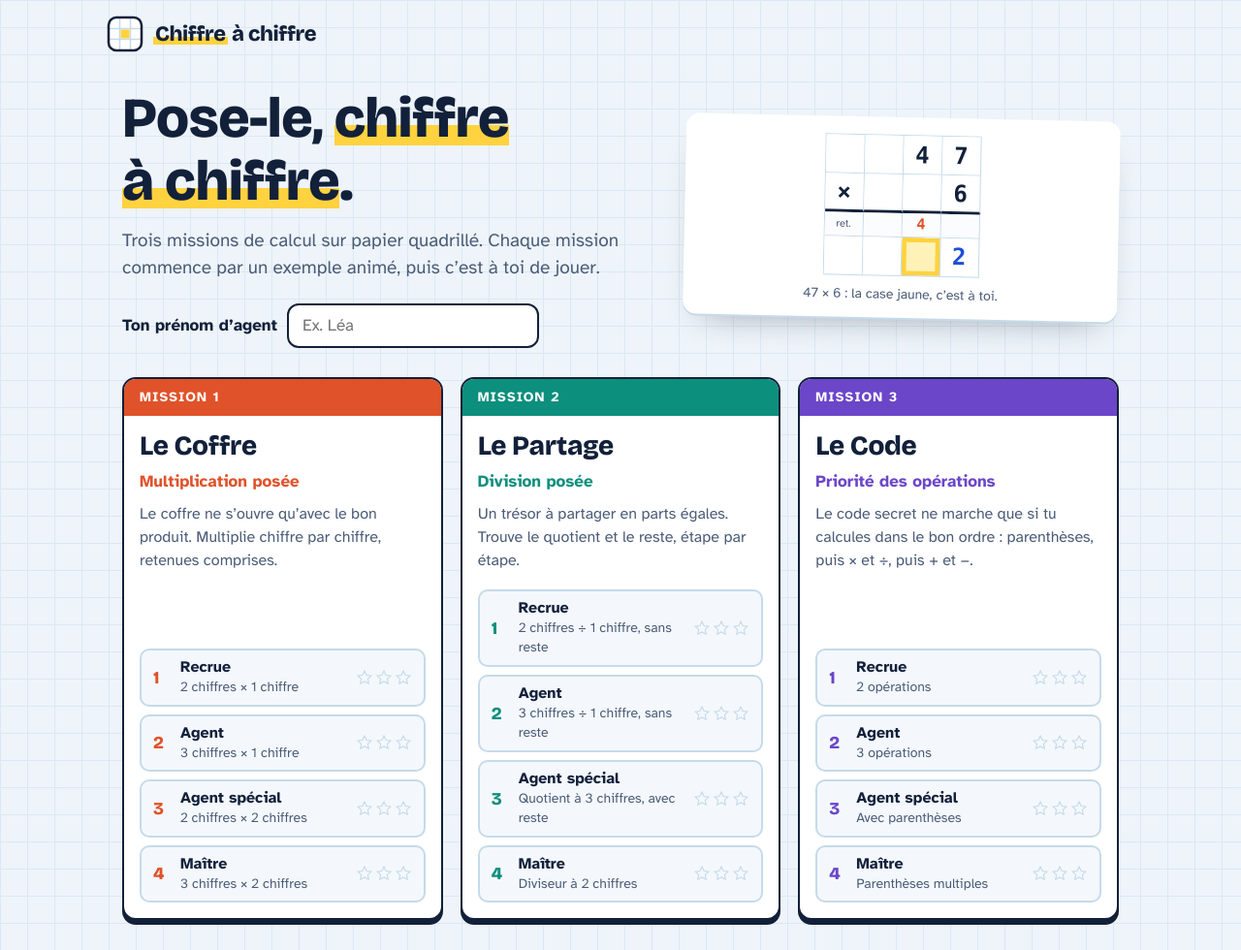
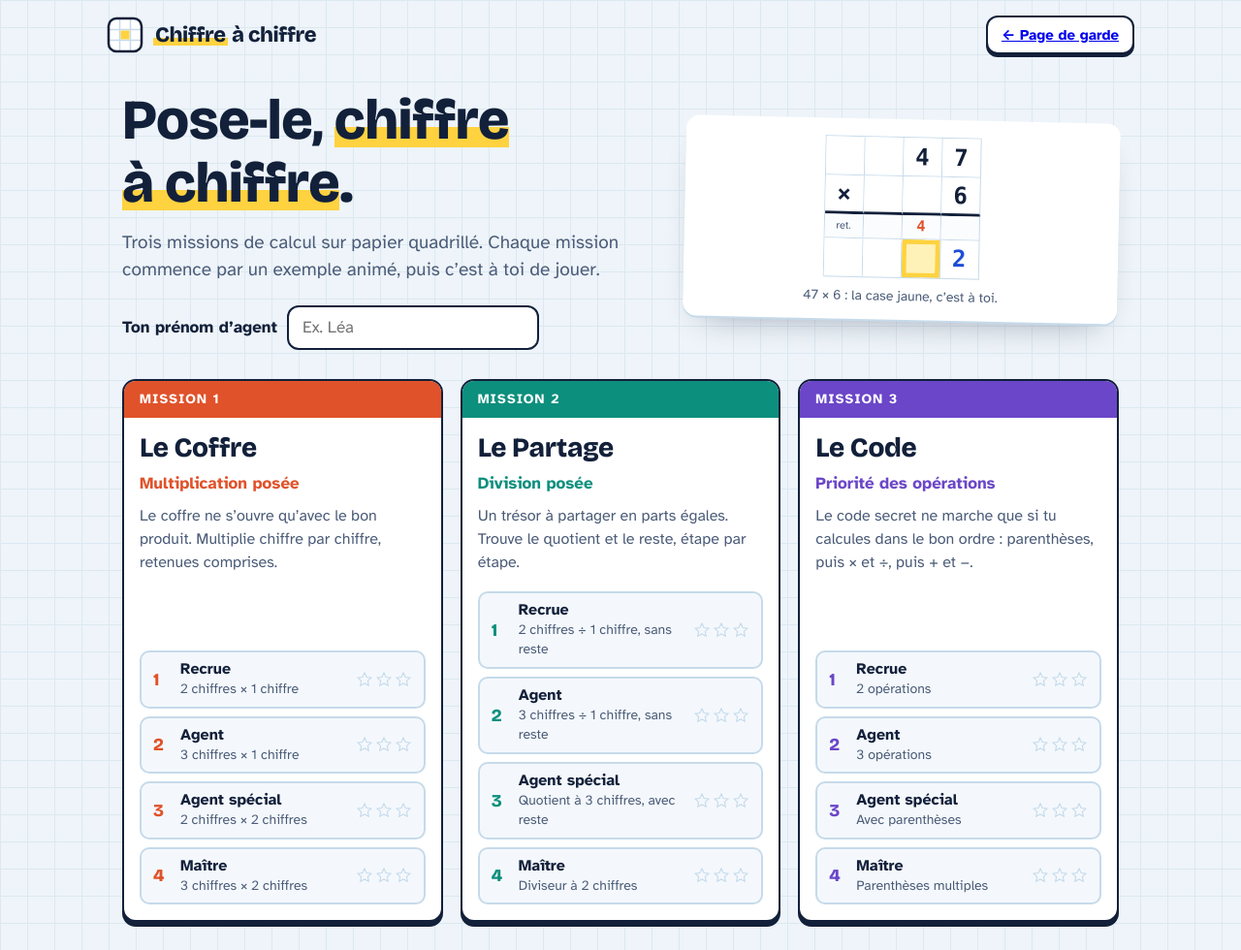
Before and after one commit to mappedinn/chiffre-a-chiffre, a plain HTML site: page jeu.html in a window 1280 px wide. Shown: the top 980 px of the page at 97% size. Drawn offline with nearby package versions, Linux system fonts and the light colour scheme; a web font is replaced by a local one.

Commit message:
Add files via upload

```diff
--- a/jeu.html
+++ b/jeu.html
@@ -876,7 +876,8 @@ button { font: inherit; color: inherit; cursor: pointer; }
   const MARK = '<svg class="brand-mark" viewBox="0 0 38 38" aria-hidden="true"><rect x="2" y="2" width="34" height="34" rx="8" fill="#fff"/><path d="M13.5 2v34M24.5 2v34M2 13.5h34M2 24.5h34" stroke="#C6DAEA" stroke-width="1.5"/><rect x="14.5" y="14.5" width="9" height="9" fill="#FFD23F"/><rect x="2" y="2" width="34" height="34" rx="8" fill="none" stroke="#12203A" stroke-width="2.5"/></svg>';
   function topHTML() {
     return '<header class="wrap top"><button class="brand" data-act="home" aria-label="Retour à l’accueil">' + MARK + '<span class="brand-name"><span>Chiffre</span> à chiffre</span></button>' +
-      (S.name ? '<div class="agent-chip">Agent <b>' + esc(S.name) + '</b></div>' : '') + '</header>';
+      '<span style="display:flex;gap:10px;align-items:center"><a class="btn btn-small" href="index.html">← Page de garde</a>' +
+      (S.name ? '<div class="agent-chip">Agent <b>' + esc(S.name) + '</b></div>' : '') + '</span></header>';
   }
 
   /* ---------- accueil ---------- */
```
